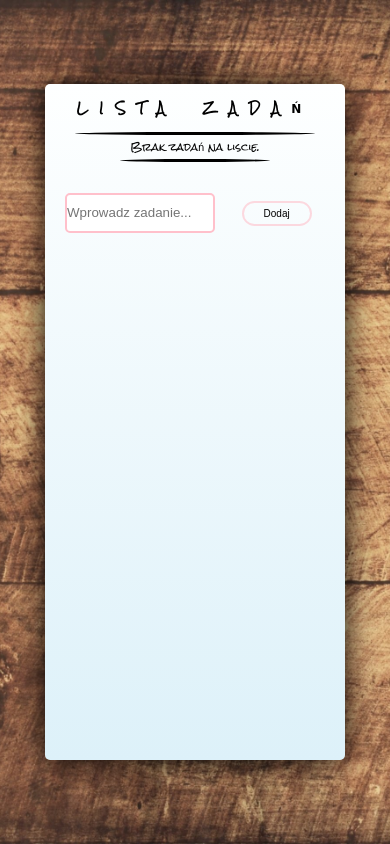
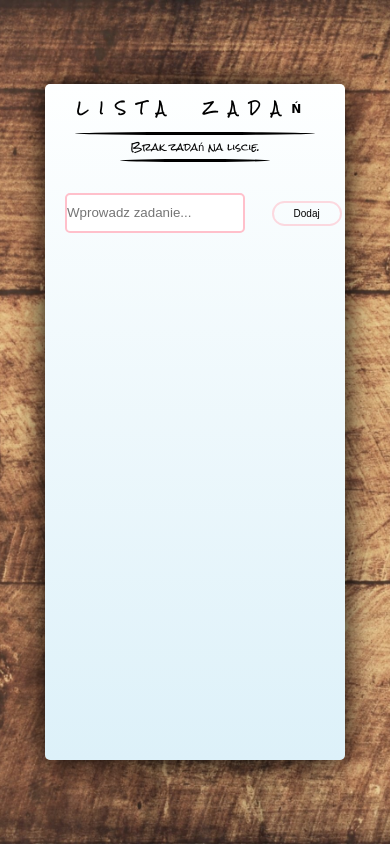
Before and after one commit to lol3k2008/Todo, a plain HTML site: page index.html in a window 390 px wide. Drawn offline with Linux system fonts and the light colour scheme.

Commit message:
Update media.css

```diff
--- a/css/media.css
+++ b/css/media.css
@@ -27,9 +27,6 @@ button{
     .alert{
         font-size: 10px;
     }
-    .input{
-        width: 50%;
-    }
 
 .li{
     font-size: 10px;
```
